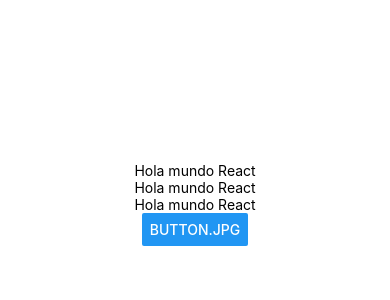
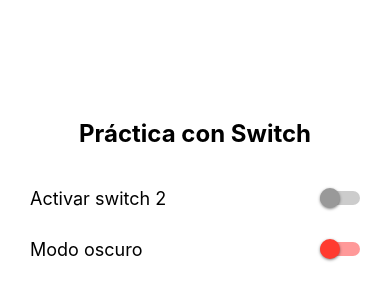
Before and after one commit to Gabriel-Manzano/PM192, a React Native app in the folder my-blank/: screen / in a window 390 px wide. Shown: the part 218-518 px from the top of the page. Built offline with nearby package versions, Linux system fonts and the light colour scheme.

Commit message:
Commit - Switches
Práctica de Switch

```diff
--- a/my-blank/App.js
+++ b/my-blank/App.js
@@ -1,41 +1,100 @@
-//Zona 1 Importaciones
+// Zona 1 Importaciones
 
-import { StatusBar } from 'expo-status-bar';
-import { StyleSheet, Text, View, Button } from 'react-native';
-import React, {useState} from 'react';
+import React, { useState } from 'react';
+import { View, Text, Switch, StyleSheet } from 'react-native';
+import { SafeAreaProvider, SafeAreaView } from 'react-native-safe-area-context';
 
 
-const Texto=()=>{
-  const [contenido, setcontenido]=useState('Hola mundo React')
-  const actualizarTexto=()=>{setcontenido('Estado actualizado')}
-  return(
-    <Text onPress={actualizarTexto}> {contenido} </Text>
-  )
-}
-
-//Zona 2: Main
+// Zona 2 Main
 
 export default function App() {
+
+  const [activarSwitch, setActivarSwitch] = useState(false);
+  const [modoOscuro, setModoOscuro] = useState(false);
+
   return (
+    <SafeAreaProvider>
+      <SafeAreaView style={[styles.contenedor, modoOscuro && styles.fondoOscuro]}>
 
-    <View style={styles.container}>
+        {/* Título del programa */}
 
-      <Texto></Texto>
-      <Texto></Texto>
-      <Texto></Texto>
-      <Button title="Button.jpg"></Button>
-      <StatusBar style="auto" />
-    </View>
+        <Text style={[styles.titulo, modoOscuro && styles.textoClaro]}>
+          Práctica con Switch
+        </Text>
+
+        {/* Switch 1: Activar switch */}
+
+        <View style={styles.opcion}>
+          <Text style={[styles.etiqueta, modoOscuro && styles.textoClaro]}>
+            Activar switch 2
+          </Text>
+          <Switch
+            value={activarSwitch}
+            onValueChange={setActivarSwitch}
+            trackColor={{ false: '#ccc', true: '#4caf50' }}
+            thumbColor={activarSwitch ? '#ffffff' : '#999999'}
+          />
+        </View>
+
+        {/* Switch 2: Modo oscuro */}
+
+        <View style={styles.opcion}>
+          <Text style={[styles.etiqueta, modoOscuro && styles.textoClaro]}>
+            Modo oscuro
+          </Text>
+          <Switch
+            value={modoOscuro}
+            onValueChange={setModoOscuro}
+            disabled={!activarSwitch}
+            trackColor={
+              !activarSwitch
+                ? { false: '#ff9999', true: '#ff3b30' }
+                : { false: '#ccc', true: '#4caf50' }
+            }
+            thumbColor={
+              !activarSwitch
+                ? '#ff3b30'
+                : modoOscuro
+                ? '#ffffff'
+                : '#999999'
+            }
+          />
+        </View>
+
+      </SafeAreaView>
+    </SafeAreaProvider>
   );
 }
 
-//Zona 3: Estilos
+
+// Zona 3 Estilos
 
 const styles = StyleSheet.create({
-  container: {
+  contenedor: {
     flex: 1,
     backgroundColor: '#fff',
-    alignItems: 'center',
+    paddingHorizontal: 30,
     justifyContent: 'center',
   },
+  fondoOscuro: {
+    backgroundColor: '#1a1a1a',
+  },
+  titulo: {
+    fontSize: 24,
+    marginBottom: 40,
+    textAlign: 'center',
+    fontWeight: 'bold',
+  },
+  textoClaro: {
+    color: '#ffffff',
+  },
+  opcion: {
+    flexDirection: 'row',
+    justifyContent: 'space-between',
+    marginBottom: 30,
+    alignItems: 'center',
+  },
+  etiqueta: {
+    fontSize: 18,
+  },
 });
```
Also changed, not shown: my-blank/package.json (+4 -3 lines), 1 other file (tests, documents, lock files or other folders).
